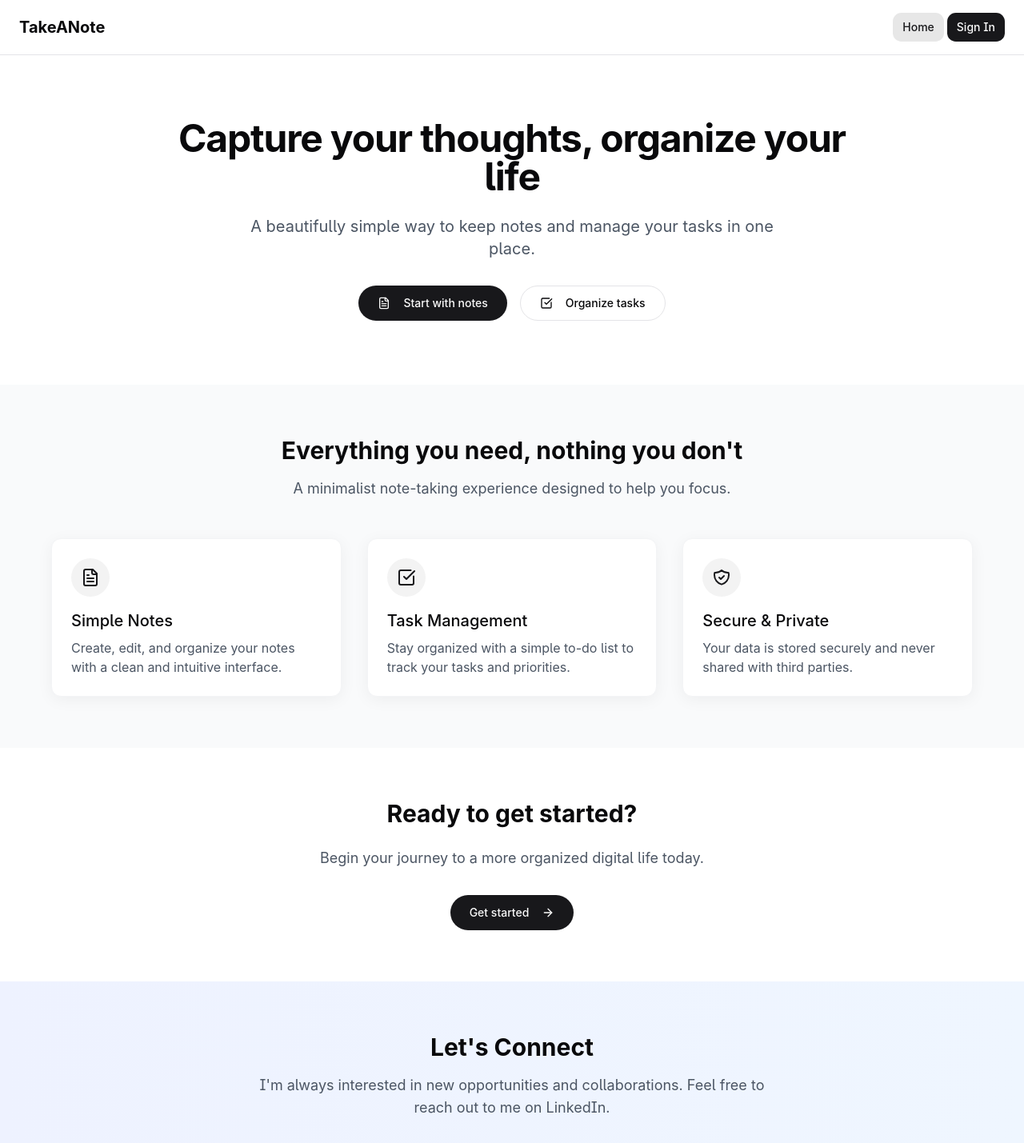
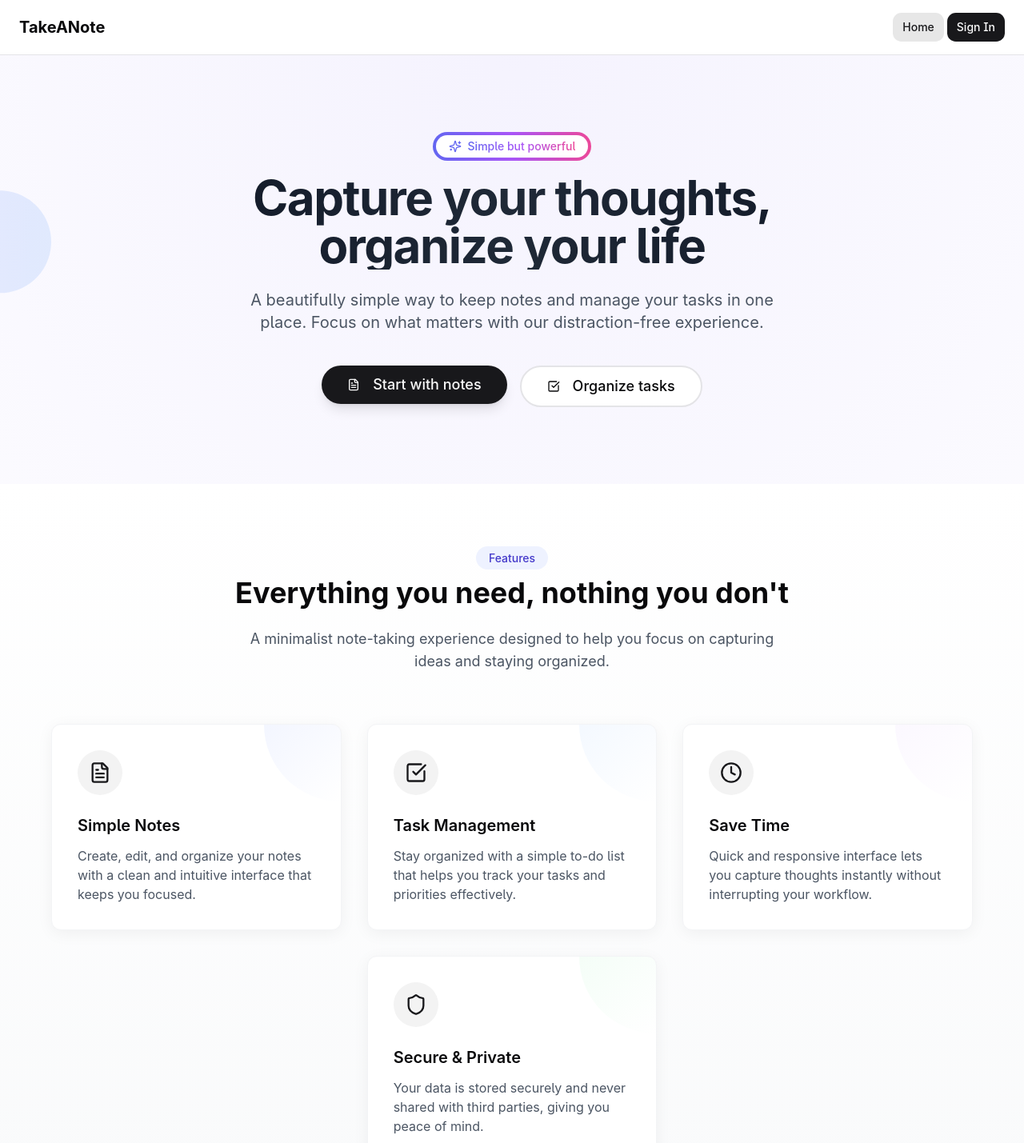
Before and after one commit to KonstantinMB/take-a-note-online, a React (Vite) app: page / in a window 1280 px wide. Shown: the top 1429 px of the page at 80% size. Built offline with nearby package versions, Linux system fonts and the light colour scheme.

Commit message:
Add landing page animations
Improve the landing page with animations to make it more engaging.

```diff
--- a/src/pages/Index.tsx
+++ b/src/pages/Index.tsx
@@ -1,7 +1,8 @@
+
 import { useEffect } from "react";
 import { Link } from "react-router-dom";
 import { Button } from "@/components/ui/button";
-import { FileText, CheckSquare, ArrowRight, Linkedin } from "lucide-react";
+import { FileText, CheckSquare, ArrowRight, Linkedin, Sparkles, Clock, Shield } from "lucide-react";
 import { cn } from "@/lib/utils";
 import { motion } from "framer-motion";
 
@@ -29,14 +30,14 @@ const Index = () => {
     visible: {
       opacity: 1,
       transition: {
-        staggerChildren: 0.1,
-        delayChildren: 0.2
+        staggerChildren: 0.15,
+        delayChildren: 0.3
       }
     }
   };
 
   const itemVariants = {
-    hidden: { y: 20, opacity: 0 },
+    hidden: { y: 25, opacity: 0 },
     visible: {
       y: 0,
       opacity: 1,
@@ -52,19 +53,61 @@ const Index = () => {
       transition: { type: "spring", damping: 12 }
     },
     hover: {
-      scale: 1.03,
-      boxShadow: "0 10px 30px rgba(0,0,0,0.1)",
-      transition: { type: "spring", damping: 10 }
+      scale: 1.05,
+      boxShadow: "0 15px 35px rgba(0,0,0,0.1)",
+      transition: { type: "spring", damping: 8 }
     }
   };
 
+  const backgroundBlur = {
+    backgroundImage: "radial-gradient(circle at 50% 0%, rgba(155, 135, 245, 0.1), transparent 60%)",
+    position: "absolute",
+    top: 0,
+    left: 0,
+    width: "100%",
+    height: "100%",
+    zIndex: -1,
+    pointerEvents: "none"
+  };
+
   return (
-    <div className="min-h-screen">
+    <div className="min-h-screen relative overflow-hidden">
+      <div style={backgroundBlur} />
+
+      {/* Floating elements */}
+      <motion.div
+        className="hidden lg:block absolute top-40 -left-16 w-32 h-32 rounded-full bg-gradient-to-r from-indigo-100 to-blue-100 mix-blend-multiply opacity-70"
+        animate={{
+          y: [0, 15, 0],
+          rotate: [0, 5, 0]
+        }}
+        transition={{
+          duration: 8,
+          repeat: Infinity,
+          ease: "easeInOut"
+        }}
+      />
+
+      <motion.div
+        className="hidden lg:block absolute bottom-40 right-10 w-40 h-40 rounded-full bg-gradient-to-r from-indigo-50 to-purple-100 mix-blend-multiply opacity-60"
+        animate={{
+          y: [0, -20, 0],
+          rotate: [0, -5, 0]
+        }}
+        transition={{
+          duration: 10,
+          repeat: Infinity,
+          ease: "easeInOut",
+          delay: 1
+        }}
+      />
+
+      {/* Hero Section */}
       <motion.section
-        className="py-20 px-4"
+        className="py-24 px-4 relative z-10"
         initial={{ opacity: 0 }}
         animate={{ opacity: 1 }}
-        transition={{ duration: 0.6 }}
+        transition={{ duration: 0.8 }}
       >
         <motion.div
           className="max-w-4xl mx-auto text-center"
@@ -72,29 +115,58 @@ const Index = () => {
           initial="hidden"
           animate="visible"
         >
+          <motion.div
+            initial={{ opacity: 0, scale: 0.9 }}
+            animate={{ opacity: 1, scale: 1 }}
+            transition={{ duration: 0.5 }}
+            className="inline-block mb-4"
+          >
+            <div className="bg-gradient-to-r from-indigo-500 via-purple-500 to-pink-500 p-1 rounded-full inline-block">
+              <div className="bg-white dark:bg-gray-900 rounded-full px-4 py-1 flex items-center">
+                <Sparkles className="w-4 h-4 text-indigo-500 mr-2" />
+                <span className="text-sm font-medium bg-gradient-to-r from-indigo-500 via-purple-500 to-pink-500 bg-clip-text text-transparent">
+                  Simple but powerful
+                </span>
+              </div>
+            </div>
+          </motion.div>
+
           <motion.h1
-            className="text-4xl sm:text-5xl font-bold mb-6 tracking-tight"
+            className="text-4xl sm:text-6xl font-bold mb-6 tracking-tight bg-gradient-to-r from-gray-900 via-gray-800 to-gray-900 bg-clip-text text-transparent"
             variants={itemVariants}
           >
-            Capture your thoughts, organize your life
+            Capture your thoughts,<br />organize your life
           </motion.h1>
+
           <motion.p
-            className="text-xl text-gray-600 mb-8 max-w-2xl mx-auto"
+            className="text-xl text-gray-600 mb-10 max-w-2xl mx-auto"
             variants={itemVariants}
           >
             A beautifully simple way to keep notes and manage your tasks in one place.
+            Focus on what matters with our distraction-free experience.
           </motion.p>
+
           <motion.div
             className="flex flex-wrap justify-center gap-4"
             variants={itemVariants}
           >
-            <Button asChild size="lg" className="rounded-full px-6">
+            <motion.div
+              whileHover={{ scale: 1.05 }}
+              whileTap={{ scale: 0.95 }}
+            >
+              <Button asChild size="lg" className="rounded-full px-8 py-6 text-lg shadow-lg">
                 <Link to="/notes">
                   <FileText className="mr-2 h-5 w-5" />
                   Start with notes
                 </Link>
               </Button>
-            <Button asChild variant="outline" size="lg" className="rounded-full px-6">
+            </motion.div>
+
+            <motion.div
+              whileHover={{ scale: 1.05 }}
+              whileTap={{ scale: 0.95 }}
+            >
+              <Button asChild variant="outline" size="lg" className="rounded-full px-8 py-6 text-lg border-2">
                 <Link to="/todo">
                   <CheckSquare className="mr-2 h-5 w-5" />
                   Organize tasks
@@ -102,26 +174,31 @@ const Index = () => {
               </Button>
             </motion.div>
           </motion.div>
+        </motion.div>
       </motion.section>
 
+      {/* Features Section */}
       <motion.section
-        className="py-16 px-4 bg-gray-50"
+        className="py-20 px-4 bg-gradient-to-b from-white to-gray-50"
         initial={{ opacity: 0 }}
         whileInView={{ opacity: 1 }}
         viewport={{ once: true }}
-        transition={{ duration: 0.5 }}
+        transition={{ duration: 0.7 }}
       >
         <div className="max-w-6xl mx-auto">
           <motion.div
-            className="text-center mb-12"
-            initial={{ opacity: 0, y: 20 }}
+            className="text-center mb-16"
+            initial={{ opacity: 0, y: 30 }}
             whileInView={{ opacity: 1, y: 0 }}
             viewport={{ once: true }}
-            transition={{ duration: 0.5 }}
+            transition={{ duration: 0.7 }}
           >
-            <h2 className="text-3xl font-bold mb-4">Everything you need, nothing you don't</h2>
+            <div className="inline-block mb-3">
+              <span className="text-sm font-medium bg-indigo-50 text-indigo-700 rounded-full px-4 py-1.5">Features</span>
+            </div>
+            <h2 className="text-3xl sm:text-4xl font-bold mb-6">Everything you need, nothing you don't</h2>
             <p className="text-lg text-gray-600 max-w-2xl mx-auto">
-              A minimalist note-taking experience designed to help you focus.
+              A minimalist note-taking experience designed to help you focus on capturing ideas and staying organized.
             </p>
           </motion.div>
 
@@ -132,55 +209,76 @@ const Index = () => {
             whileInView="visible"
             viewport={{ once: true, amount: 0.3 }}
           >
+            {/* Feature 1 */}
             <motion.div
-              className="bg-white p-6 rounded-xl shadow-soft border border-gray-100"
+              className="bg-white p-8 rounded-xl shadow-soft border border-gray-100 relative overflow-hidden"
               variants={featureCardVariants}
               whileHover="hover"
             >
-              <div className="w-12 h-12 bg-primary/5 rounded-full flex items-center justify-center mb-4">
-                <FileText className="h-6 w-6 text-primary" />
+              <div className="absolute top-0 right-0 w-24 h-24 bg-gradient-to-br from-indigo-50 to-transparent rounded-bl-full opacity-70"></div>
+              <div className="w-14 h-14 bg-primary/5 rounded-full flex items-center justify-center mb-6">
+                <FileText className="h-7 w-7 text-primary" />
               </div>
-              <h3 className="text-xl font-medium mb-2">Simple Notes</h3>
+              <h3 className="text-xl font-semibold mb-3">Simple Notes</h3>
               <p className="text-gray-600">
-                Create, edit, and organize your notes with a clean and intuitive interface.
+                Create, edit, and organize your notes with a clean and intuitive interface that keeps you focused.
               </p>
             </motion.div>
 
+            {/* Feature 2 */}
             <motion.div
-              className="bg-white p-6 rounded-xl shadow-soft border border-gray-100"
+              className="bg-white p-8 rounded-xl shadow-soft border border-gray-100 relative overflow-hidden"
               variants={featureCardVariants}
               whileHover="hover"
             >
-              <div className="w-12 h-12 bg-primary/5 rounded-full flex items-center justify-center mb-4">
-                <CheckSquare className="h-6 w-6 text-primary" />
+              <div className="absolute top-0 right-0 w-24 h-24 bg-gradient-to-br from-blue-50 to-transparent rounded-bl-full opacity-70"></div>
+              <div className="w-14 h-14 bg-primary/5 rounded-full flex items-center justify-center mb-6">
+                <CheckSquare className="h-7 w-7 text-primary" />
               </div>
-              <h3 className="text-xl font-medium mb-2">Task Management</h3>
+              <h3 className="text-xl font-semibold mb-3">Task Management</h3>
               <p className="text-gray-600">
-                Stay organized with a simple to-do list to track your tasks and priorities.
+                Stay organized with a simple to-do list that helps you track your tasks and priorities effectively.
               </p>
             </motion.div>
 
+            {/* Feature 3 */}
             <motion.div
-              className="bg-white p-6 rounded-xl shadow-soft border border-gray-100"
+              className="bg-white p-8 rounded-xl shadow-soft border border-gray-100 relative overflow-hidden"
               variants={featureCardVariants}
               whileHover="hover"
             >
-              <div className="w-12 h-12 bg-primary/5 rounded-full flex items-center justify-center mb-4">
-                <svg className="h-6 w-6 text-primary" fill="none" viewBox="0 0 24 24" stroke="currentColor">
-                  <path strokeLinecap="round" strokeLinejoin="round" strokeWidth={2} d="M9 12l2 2 4-4m5.618-4.016A11.955 11.955 0 0112 2.944a11.955 11.955 0 01-8.618 3.04A12.02 12.02 0 003 9c0 5.591 3.824 10.29 9 11.622 5.176-1.332 9-6.03 9-11.622 0-1.042-.133-2.052-.382-3.016z" />
-                </svg>
+              <div className="absolute top-0 right-0 w-24 h-24 bg-gradient-to-br from-purple-50 to-transparent rounded-bl-full opacity-70"></div>
+              <div className="w-14 h-14 bg-primary/5 rounded-full flex items-center justify-center mb-6">
+                <Clock className="h-7 w-7 text-primary" />
               </div>
-              <h3 className="text-xl font-medium mb-2">Secure & Private</h3>
+              <h3 className="text-xl font-semibold mb-3">Save Time</h3>
               <p className="text-gray-600">
-                Your data is stored securely and never shared with third parties.
+                Quick and responsive interface lets you capture thoughts instantly without interrupting your workflow.
+              </p>
+            </motion.div>
+
+            {/* Feature 4 */}
+            <motion.div
+              className="bg-white p-8 rounded-xl shadow-soft border border-gray-100 relative overflow-hidden md:col-span-3 lg:col-span-1 lg:col-start-2"
+              variants={featureCardVariants}
+              whileHover="hover"
+            >
+              <div className="absolute top-0 right-0 w-24 h-24 bg-gradient-to-br from-green-50 to-transparent rounded-bl-full opacity-70"></div>
+              <div className="w-14 h-14 bg-primary/5 rounded-full flex items-center justify-center mb-6">
+                <Shield className="h-7 w-7 text-primary" />
+              </div>
+              <h3 className="text-xl font-semibold mb-3">Secure & Private</h3>
+              <p className="text-gray-600">
+                Your data is stored securely and never shared with third parties, giving you peace of mind.
               </p>
             </motion.div>
           </motion.div>
         </div>
       </motion.section>
 
+      {/* Call to Action */}
       <motion.section
-        className="py-16 px-4"
+        className="py-20 px-4 bg-gradient-to-b from-gray-50 to-white"
         initial={{ opacity: 0 }}
         whileInView={{ opacity: 1 }}
         viewport={{ once: true }}
@@ -188,7 +286,7 @@ const Index = () => {
       >
         <motion.div
           className="max-w-4xl mx-auto text-center"
-          initial={{ opacity: 0, y: 20 }}
+          initial={{ opacity: 0, y: 30 }}
           whileInView={{ opacity: 1, y: 0 }}
           viewport={{ once: true }}
           transition={{
@@ -197,24 +295,39 @@ const Index = () => {
             delay: 0.2
           }}
         >
-          <h2 className="text-3xl font-bold mb-6">Ready to get started?</h2>
-          <p className="text-lg text-gray-600 mb-8 max-w-2xl mx-auto">
-            Begin your journey to a more organized digital life today.
+          <h2 className="text-3xl sm:text-4xl font-bold mb-6">Ready to get started?</h2>
+          <p className="text-lg text-gray-600 mb-10 max-w-2xl mx-auto">
+            Begin your journey to a more organized digital life today with our simple yet powerful tool.
           </p>
+
           <motion.div
+            className="inline-block"
             whileHover={{ scale: 1.05 }}
             whileTap={{ scale: 0.95 }}
           >
-            <Button asChild size="lg" className="rounded-full px-6">
+            <Button asChild size="lg" className="rounded-full px-8 py-6 text-lg shadow-lg bg-gradient-to-r from-indigo-500 to-purple-500 hover:from-indigo-600 hover:to-purple-600">
               <Link to="/notes">
-                Get started
+                Get started now
                 <ArrowRight className="ml-2 h-5 w-5" />
               </Link>
             </Button>
           </motion.div>
+
+          <motion.div
+            className="mt-8 text-sm text-gray-500 flex items-center justify-center gap-2"
+            initial={{ opacity: 0 }}
+            animate={{ opacity: 1 }}
+            transition={{ delay: 1 }}
+          >
+            <svg className="w-4 h-4" fill="currentColor" viewBox="0 0 24 24">
+              <path d="M12 22c5.523 0 10-4.477 10-10S17.523 2 12 2 2 6.477 2 12s4.477 10 10 10zm0-2a8 8 0 100-16 8 8 0 000 16zm1-8.41l2.54 2.53a1 1 0 01-1.42 1.42l-3.54-3.54a1 1 0 010-1.41l3.54-3.54a1 1 0 111.42 1.42L13 10.58V16a1 1 0 11-2 0V9a1 1 0 112 0v2.59z" />
+            </svg>
+            <span>No credit card required</span>
+          </motion.div>
         </motion.div>
       </motion.section>
 
+      {/* Connect Section */}
       <motion.section
         className="py-16 px-4 bg-gradient-to-r from-indigo-50 to-blue-50"
         initial={{ opacity: 0 }}
```
Lines whose indentation alone changed are shown as unchanged.
